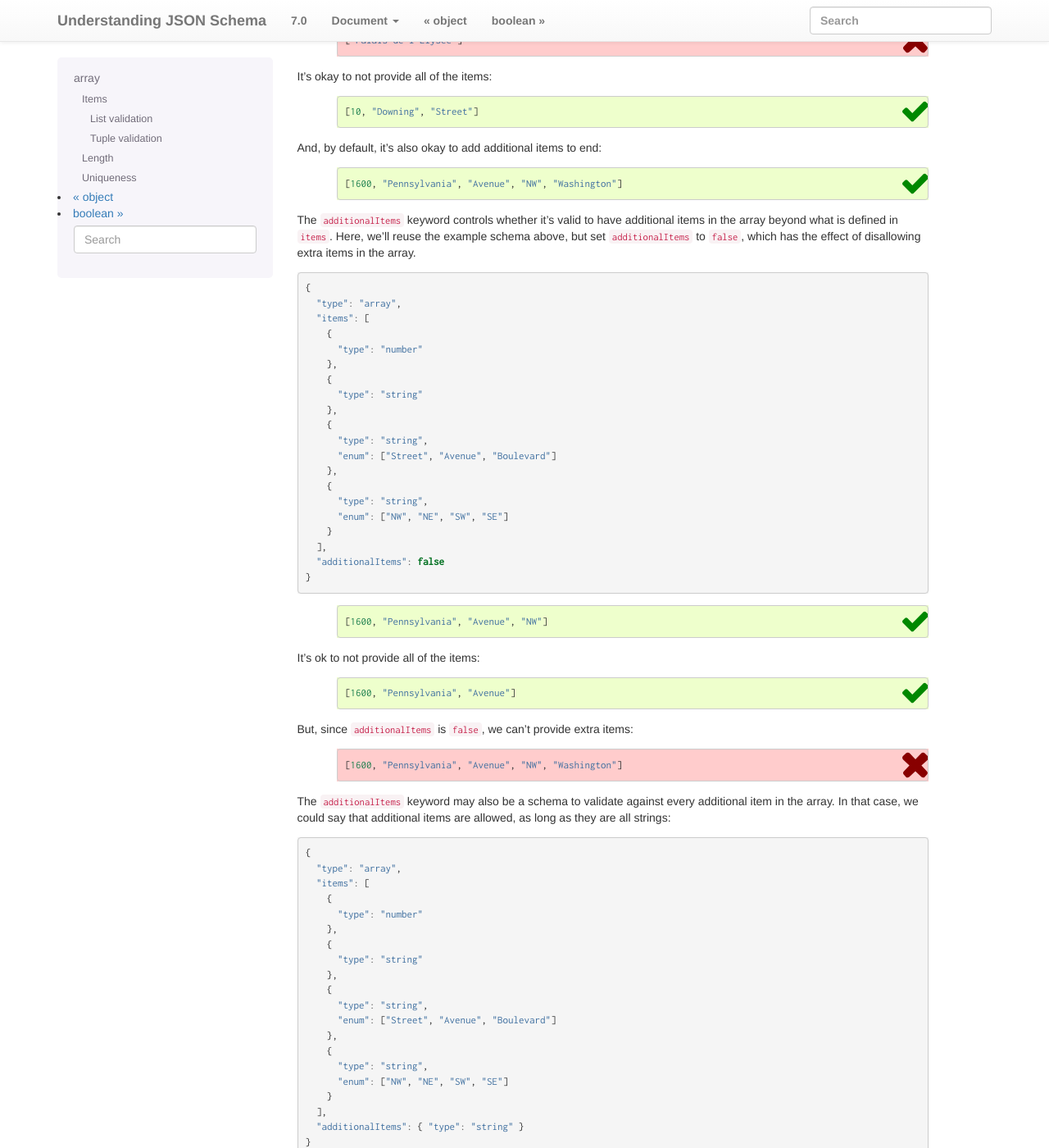
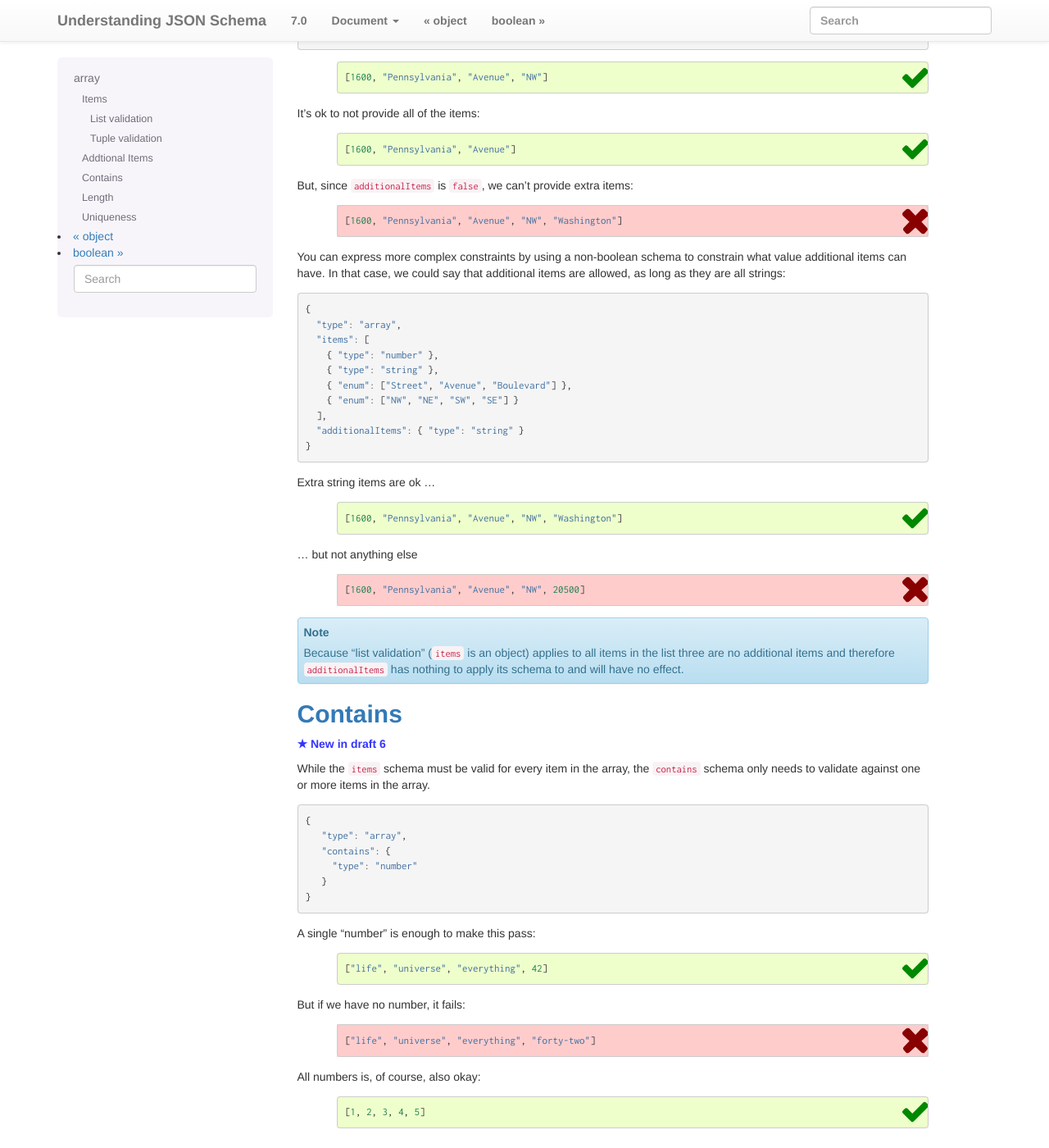
Before and after one commit to json-schema-org/understanding-json-schema, a Sphinx documentation site: the page built from source/reference/array.rst, in a window 1280 px wide and 1400 px high, scrolled down 2915 px. Shown: the whole window at 82% size. Built offline with Sphinx 7.4.7, drawn with Linux system fonts in a browser that asks for light colours; some web fonts are replaced; some of the changed text lies outside the part shown.

Commit message:
Cleanup and fixes for array keywords

```diff
--- a/source/reference/array.rst
+++ b/source/reference/array.rst
@@ -38,13 +38,10 @@
    single: additionalItems
    single: contains
 
+.. _items:
+
 Items
 '''''
-
-By default, the elements of the array may be anything at all.
-However, it's often useful to validate the items of the array against
-some schema as well.  This is done using the ``items``,
-``additionalItems``, and ``contains`` keywords.
 
 There are two ways in which arrays are generally used in JSON:
 
@@ -94,30 +91,6 @@
    // The empty array is always valid:
    []
 
-|draft6|
-
-While the ``items`` schema must be valid for **every** item in the array, the
-``contains`` schema only needs to validate against one or more items in the
-array.
-
-.. schema_example::
-
-   {
-      "type": "array",
-      "contains": {
-        "type": "number"
-      }
-   }
-   --
-   // A single "number" is enough to make this pass:
-   ["life", "universe", "everything", 42]
-   --X
-   // But if we have no number, it fails:
-   ["life", "universe", "everything", "forty-two"]
-   --
-   // All numbers is, of course, also okay:
-   [1, 2, 3, 4, 5]
-
 .. index::
    single: array; tuple validation
 
@@ -163,20 +136,10 @@
     {
       "type": "array",
       "items": [
-        {
-          "type": "number"
-        },
-        {
-          "type": "string"
-        },
-        {
-          "type": "string",
-          "enum": ["Street", "Avenue", "Boulevard"]
-        },
-        {
-          "type": "string",
-          "enum": ["NW", "NE", "SW", "SE"]
-        }
+        { "type": "number" },
+        { "type": "string" },
+        { "enum": ["Street", "Avenue", "Boulevard"] },
+        { "enum": ["NW", "NE", "SW", "SE"] }
       ]
     }
     --
@@ -194,8 +157,30 @@
     // And, by default, it's also okay to add additional items to end:
     [1600, "Pennsylvania", "Avenue", "NW", "Washington"]
 
+.. index::
+   single: array; tuple validation; additionalItems
+   single: additionalItems
+
+.. _additionalItems:
+
+Addtional Items
+'''''''''''''''
+
 The ``additionalItems`` keyword controls whether it's valid to have
-additional items in the array beyond what is defined in ``items``.
+additional items in a tuple beyond what is defined in ``items``. The
+value of the ``additionalItems`` keyword is a schema that all
+additional items must pass in order for the keyword to validate. This
+keyword is ignored if there is not a "tuple validation" ``items``
+keyword present in the same schema.
+
+.. draft_specific::
+
+   --Draft 4
+   In Draft 4, ``additionalItems`` does not require a "tuple
+   validation" ``items`` keyword to be present. There are no
+   constraints on any of the items, so all items are considered to be
+   additional items.
+
 Here, we'll reuse the example schema above, but set
 ``additionalItems`` to ``false``, which has the effect of disallowing
 extra items in the array.
@@ -205,20 +190,10 @@
     {
       "type": "array",
       "items": [
-        {
-          "type": "number"
-        },
-        {
-          "type": "string"
-        },
-        {
-          "type": "string",
-          "enum": ["Street", "Avenue", "Boulevard"]
-        },
-        {
-          "type": "string",
-          "enum": ["NW", "NE", "SW", "SE"]
-        }
+        { "type": "number" },
+        { "type": "string" },
+        { "enum": ["Street", "Avenue", "Boulevard"] },
+        { "enum": ["NW", "NE", "SW", "SE"] }
       ],
       "additionalItems": false
     }
@@ -232,48 +207,76 @@
     // extra items:
     [1600, "Pennsylvania", "Avenue", "NW", "Washington"]
 
-The ``additionalItems`` keyword may also be a schema to validate against every
-additional item in the array. In that case, we could say that additional items
-are allowed, as long as they are all strings:
+You can express more complex constraints by using a non-boolean schema
+to constrain what value additional items can have. In that case, we
+could say that additional items are allowed, as long as they are all
+strings:
 
 .. schema_example::
 
     {
       "type": "array",
       "items": [
-        {
-          "type": "number"
-        },
-        {
-          "type": "string"
-        },
-        {
-          "type": "string",
-          "enum": ["Street", "Avenue", "Boulevard"]
-        },
-        {
-          "type": "string",
-          "enum": ["NW", "NE", "SW", "SE"]
-        }
+        { "type": "number" },
+        { "type": "string" },
+        { "enum": ["Street", "Avenue", "Boulevard"] },
+        { "enum": ["NW", "NE", "SW", "SE"] }
       ],
       "additionalItems": { "type": "string" }
     }
     --
-    // Extra string items are ok...
+    // Extra string items are ok ...
     [1600, "Pennsylvania", "Avenue", "NW", "Washington"]
     --X
-    // ..but not anything else
+    // ... but not anything else
     [1600, "Pennsylvania", "Avenue", "NW", 20500]
 
 .. note::
 
-    ``additionalItems`` doesn't make sense if you're doing "list validation"
-    (``items`` is an object), and is ignored in the case.
+    Because "list validation" (``items`` is an object) applies to all
+    items in the list three are no additional items and therefore
+    ``additionalItems`` has nothing to apply its schema to and will
+    have no effect.
+
+.. index::
+   single: array; contains
+   single: contains
+
+.. _contains:
+
+Contains
+''''''''
+
+|draft6|
+
+While the ``items`` schema must be valid for every item in the array, the
+``contains`` schema only needs to validate against one or more items in the
+array.
+
+.. schema_example::
+
+   {
+      "type": "array",
+      "contains": {
+        "type": "number"
+      }
+   }
+   --
+   // A single "number" is enough to make this pass:
+   ["life", "universe", "everything", 42]
+   --X
+   // But if we have no number, it fails:
+   ["life", "universe", "everything", "forty-two"]
+   --
+   // All numbers is, of course, also okay:
+   [1, 2, 3, 4, 5]
 
 .. index::
    single: array; length
    single: minItems
    single: maxItems
+
+.. _length:
 
 Length
 ''''''
```
Also changed, not shown: other parts of source/reference/array.rst (+2 -0 lines).
